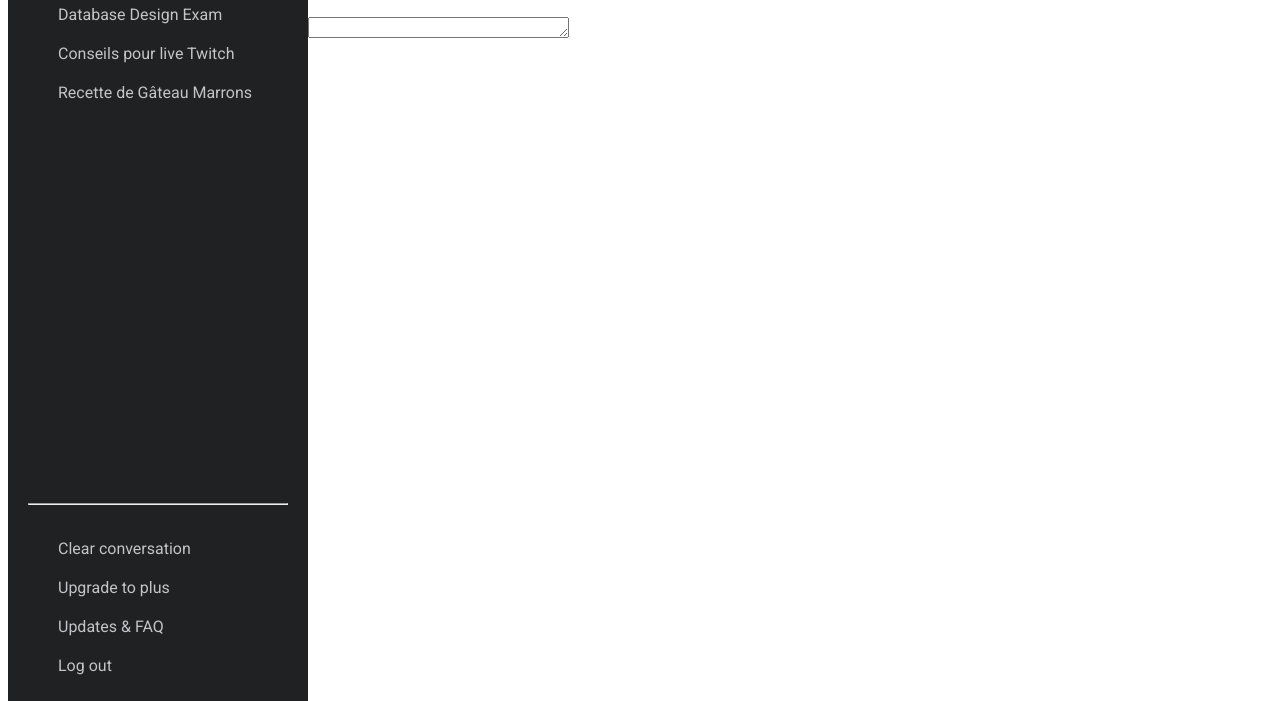
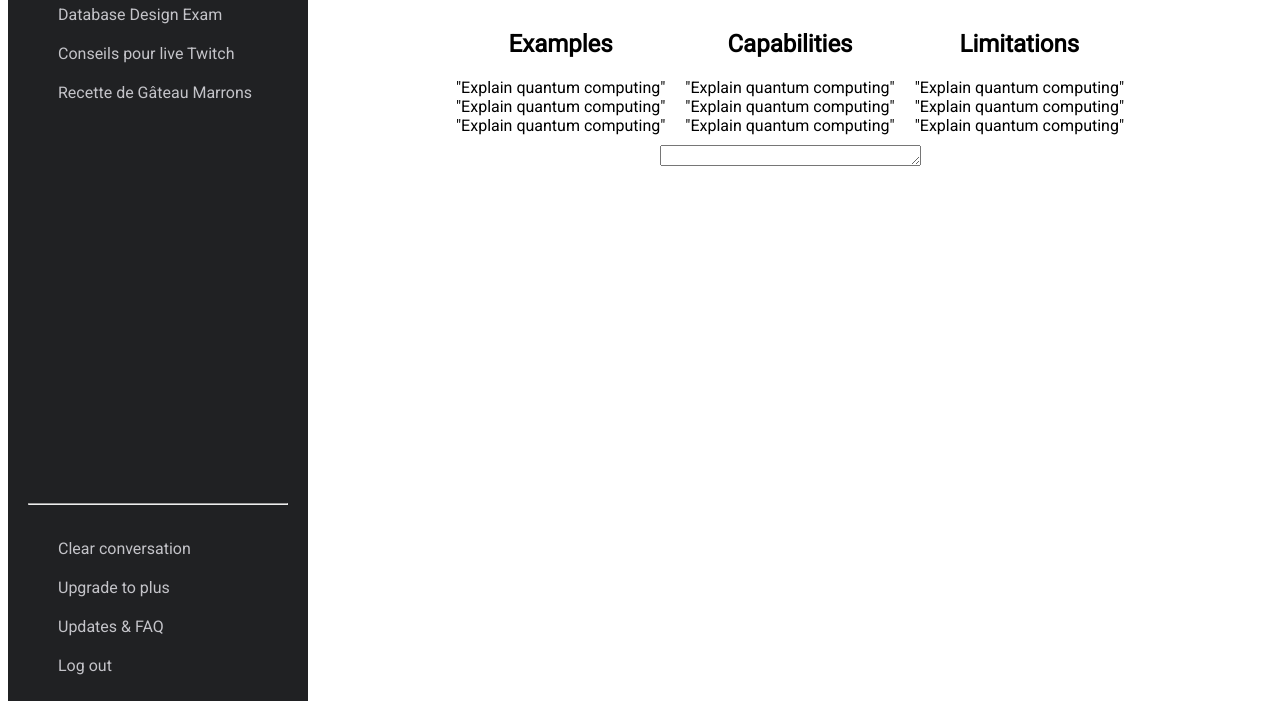
Before and after one commit to Romeo-mz/ChatGpt-Interface, a plain HTML site: page index.html in a window 1280 px wide. Shown: the part 107-808 px from the top of the page. Drawn offline with Linux system fonts and the light colour scheme.

Commit message:
Add some css rule

```diff
--- a/index.html
+++ b/index.html
@@ -36,15 +36,47 @@
         <div class="examples-text">
             <div class="example">
                 <h2 class="example-title">Examples</h2>
-                <div class="example-text"></div>
-                <div class="example-text"></div>
-                <div class="example-text"></div>
+                <div class="example-text">
+                    "Explain quantum computing"
+                </div>
+                <div class="example-text">
+                    "Explain quantum computing"
+
+                </div>
+                <div class="example-text">
+                    "Explain quantum computing"
+
+                </div>
 
             </div>
             <div class="example">
+                <h2 class="example-title">Capabilities</h2>
+                <div class="example-text">
+                    "Explain quantum computing"
+                </div>
+                <div class="example-text">
+                    "Explain quantum computing"
+
+                </div>
+                <div class="example-text">
+                    "Explain quantum computing"
+
+                </div>
 
             </div>
             <div class="example">
+                <h2 class="example-title">Limitations</h2>
+                <div class="example-text">
+                    "Explain quantum computing"
+                </div>
+                <div class="example-text">
+                    "Explain quantum computing"
+
+                </div>
+                <div class="example-text">
+                    "Explain quantum computing"
+
+                </div>
 
             </div>
         </div>
--- a/style.css
+++ b/style.css
@@ -2,6 +2,9 @@ html {
     height: 100%;
     font-family: 'Roboto', sans-serif;
     font-size: medium;
+  }
+  h1{
+    font-size: 35px;
   }
   body {
     display: flex;
@@ -41,3 +44,28 @@ button{
     width: 90%;
     border-radius: 4px;
 }
+
+.user-chat  {
+    flex: 1;
+    text-align: center;
+    justify-content: center;
+    align-items:center ;
+
+
+}
+.examples-text{
+
+  display: flex;
+  justify-content: center;
+  align-items:center ;
+  flex-direction: row;
+
+
+
+}
+.example{
+    display: flex;
+    flex-direction: column;
+    padding: 10px;
+
+}
```
